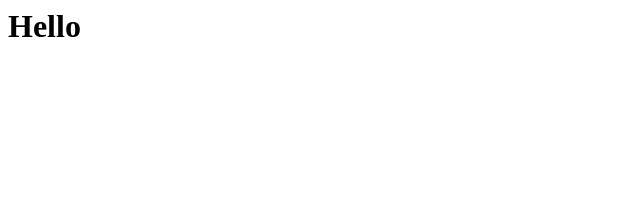
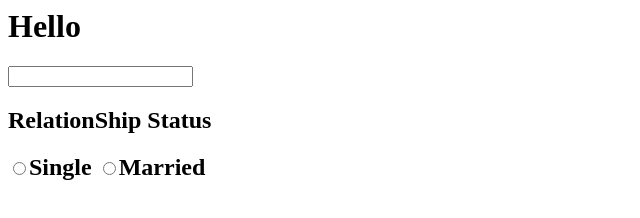
Before and after one commit to keithlyx/keithlyx.github.io, a plain HTML site: page index.html in a window 1280 px wide. Shown: the whole page, without its empty margins (0-640 px from the left). Drawn offline with Linux system fonts and the light colour scheme.

Commit message:
Update index.html

```diff
--- a/index.html
+++ b/index.html
@@ -1 +1,9 @@
 <h1>Hello </h1>
+<form>
+<input>
+<p>
+<h2>RelationShip Status<h2>
+  <label><input type="radio" value="single">Single</label>
+  <label><input type="radio" value="married">Married</label>
+</p>
+  </form>
```
